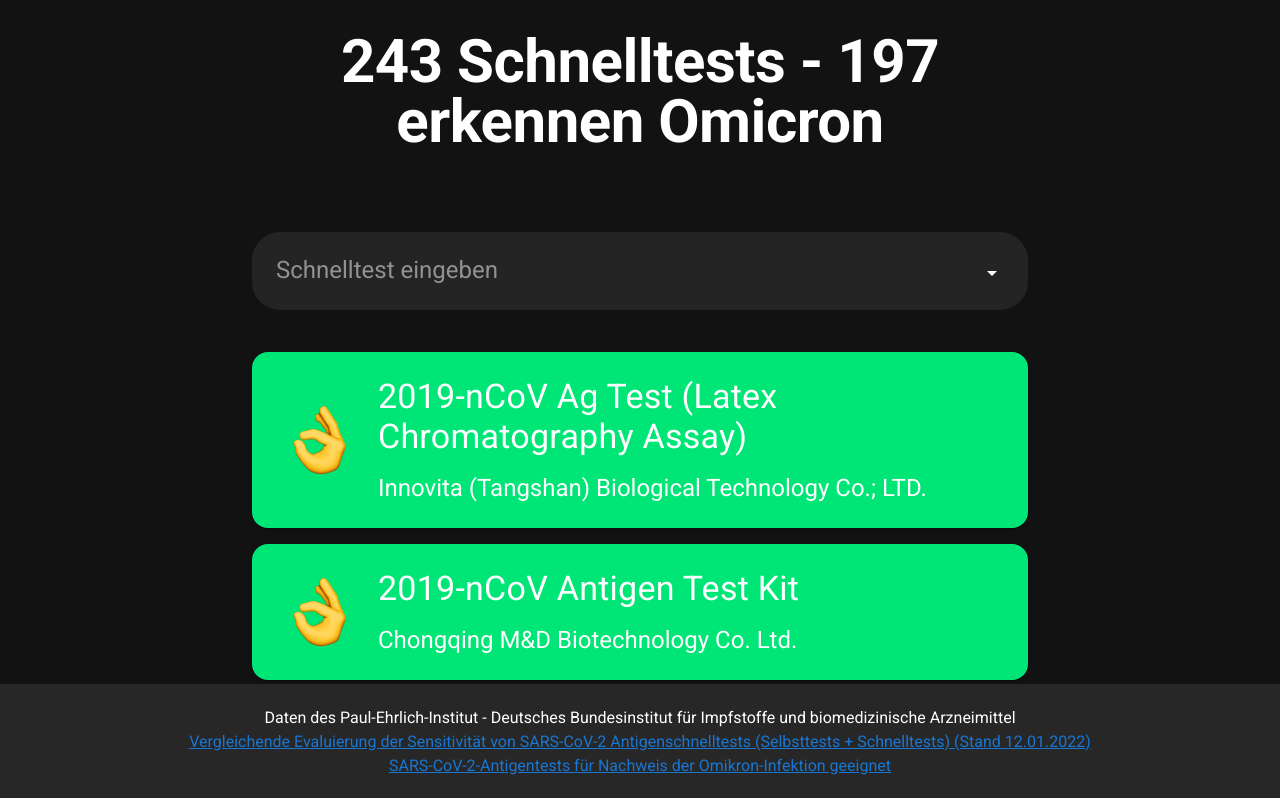
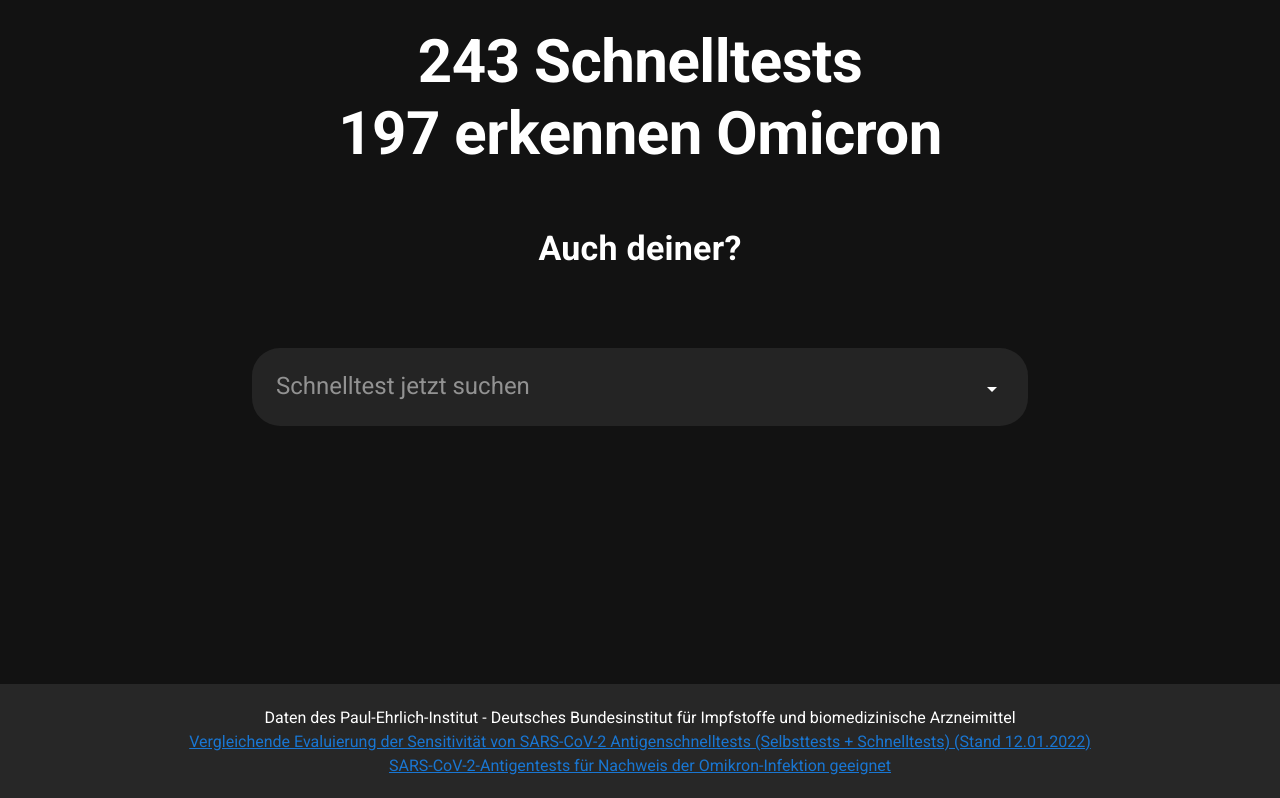
Before and after one commit to SpiritFour/schnelltest-tester, a Nuxt app: page / in a window 1280 px wide. Shown: the top 798 px of the page. Built offline with nearby package versions, Linux system fonts and the light colour scheme.

Commit message:
hide overflow nicer top hide results by default

```diff
--- a/layouts/default.vue
+++ b/layouts/default.vue
@@ -1,6 +1,6 @@
 <template>
   <v-app dark>
-    <v-main>
+    <v-main style="overflow: hidden">
       <Nuxt />
     </v-main>
     <Footer />
--- a/nuxt.config.js
+++ b/nuxt.config.js
@@ -5,23 +5,23 @@ export default {
   target: 'static',
 
   router: {
-    base: '/schnelltest-tester/'
+    base: '/schnelltest-tester/',
   },
 
   // Global page headers: https://go.nuxtjs.dev/config-head
   head: {
-    titleTemplate: '%s - schnelltest-tester',
-    title: 'schnelltest-tester',
+    titleTemplate: '%s - the original',
+    title: 'Schnelltest Tester',
     htmlAttrs: {
       lang: 'en',
     },
     meta: [
-      {charset: 'utf-8'},
-      {name: 'viewport', content: 'width=device-width, initial-scale=1'},
-      {hid: 'description', name: 'description', content: ''},
-      {name: 'format-detection', content: 'telephone=no'},
+      { charset: 'utf-8' },
+      { name: 'viewport', content: 'width=device-width, initial-scale=1' },
+      { hid: 'description', name: 'description', content: '' },
+      { name: 'format-detection', content: 'telephone=no' },
     ],
-    link: [{rel: 'icon', type: 'image/x-icon', href: '/favicon.ico'}],
+    link: [{ rel: 'icon', type: 'image/x-icon', href: '/favicon.ico' }],
   },
 
   // Global CSS: https://go.nuxtjs.dev/config-css
@@ -66,4 +66,8 @@ export default {
 
   // Build Configuration: https://go.nuxtjs.dev/config-build
   build: {},
+  server: {
+    host: '0.0.0.0',
+    port: 80,
+  },
 }
--- a/pages/index.vue
+++ b/pages/index.vue
@@ -1,12 +1,17 @@
 <template>
   <v-container v-bind:class="{ desktopContainer: $vuetify.breakpoint.mdAndUp }">
-    <h1 class="text-h2 font-weight-bold text-center my-5">
-      {{ validSchnelltests + invalidSchnelltests }} Schnelltests -
+    <div class="text-h2 font-weight-bold text-center mt-5 mb-8">
+      {{ validSchnelltests + invalidSchnelltests }} Schnelltests
+      <br>
+      <div class="my-3"/>
       {{ validSchnelltests }} erkennen Omicron
-    </h1>
+    </div>
+    <div class="text-h4 font-weight-bold text-center mt-8 pt-8">
+      Auch deiner?
+    </div>
 
     <v-combobox
-      :placeholder="search || 'Schnelltest eingeben'"
+      :placeholder="search || 'Schnelltest jetzt suchen'"
       class="mt-16 text-h5 py-4"
       dense
       filled
@@ -1288,26 +1293,26 @@ export default {
     return {
       search: '',
       schnelltests,
-      matchedSchnelltests: this.schnelltests,
+      matchedSchnelltests: [],
       fuse: new Fuse(schnelltests, options)
     }
   },
   computed: {
     validSchnelltests() {
-      if (!this.matchedSchnelltests) return 0
-      return this.matchedSchnelltests.filter((a) => a['omicron-sensitive'])
+      if (!this.schnelltests) return 0
+      return this.schnelltests.filter((a) => a['omicron-sensitive'])
         .length
     },
     invalidSchnelltests() {
-      if (!this.matchedSchnelltests) return 0
-      return this.matchedSchnelltests.filter((a) => !a['omicron-sensitive'])
+      if (!this.schnelltests) return 0
+      return this.schnelltests.filter((a) => !a['omicron-sensitive'])
         .length
     },
   },
   watch: {
     search(searchString) {
       if (!searchString) {
-        this.matchedSchnelltests = this.schnelltests
+        this.matchedSchnelltests = []
       } else {
         console.log( this.fuse.search(searchString)[0])
         this.matchedSchnelltests = this.fuse.search(searchString).map(x => {
```
